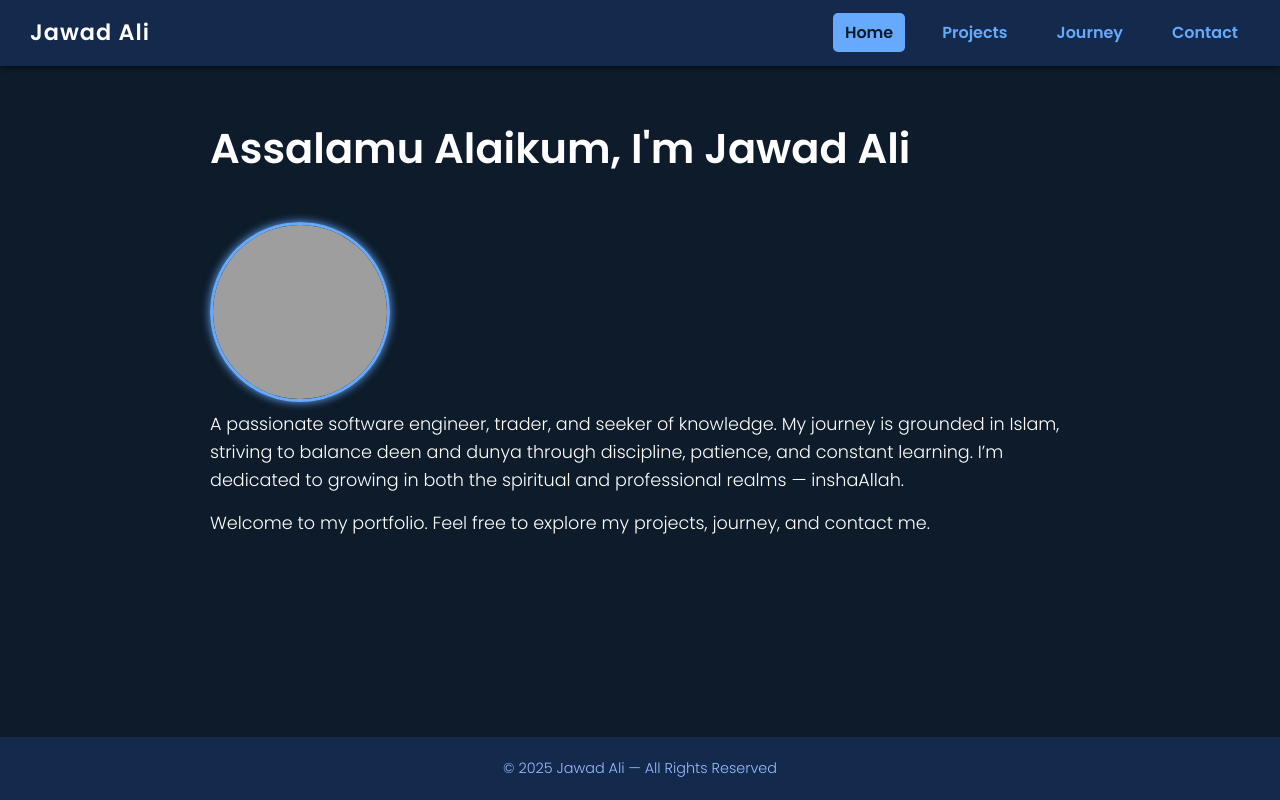
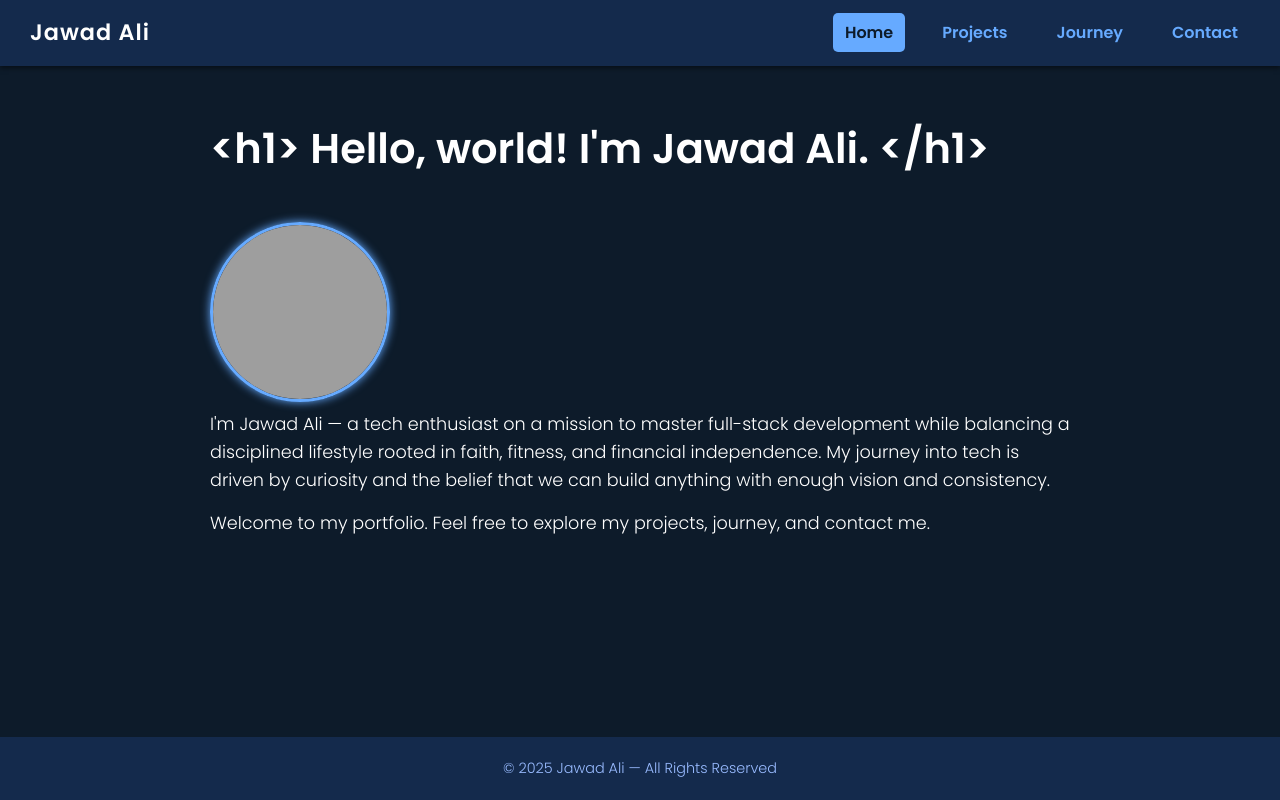
Before and after one commit to the-jawadali/portfolio-website, a plain HTML site: page index.html in a window 1280 px wide. Drawn offline with Linux system fonts and the light colour scheme; grey boxes are pictures that could not be loaded.

Commit message:
home page updates

```diff
--- a/index.html
+++ b/index.html
@@ -19,12 +19,10 @@
 </nav>
 
 <section id="home">
-  <h1>Assalamu Alaikum, I'm Jawad Ali</h1>
+  <h1>&lt;h1&gt; Hello, world! I'm Jawad Ali. &lt;/h1&gt;</h1>
   <img src="https://i.imgur.com/Y9gIjID.jpeg" alt="Jawad Ali" class="profile-pic" />
   <p>
-    A passionate software engineer, trader, and seeker of knowledge. My journey is grounded in Islam,
-    striving to balance deen and dunya through discipline, patience, and constant learning.
-    I’m dedicated to growing in both the spiritual and professional realms — inshaAllah.
+    I'm Jawad Ali — a tech enthusiast on a mission to master full-stack development while balancing a disciplined lifestyle rooted in faith, fitness, and financial independence. My journey into tech is driven by curiosity and the belief that we can build anything with enough vision and consistency.
   </p>
   <p>
     Welcome to my portfolio. Feel free to explore my projects, journey, and contact me.
```
